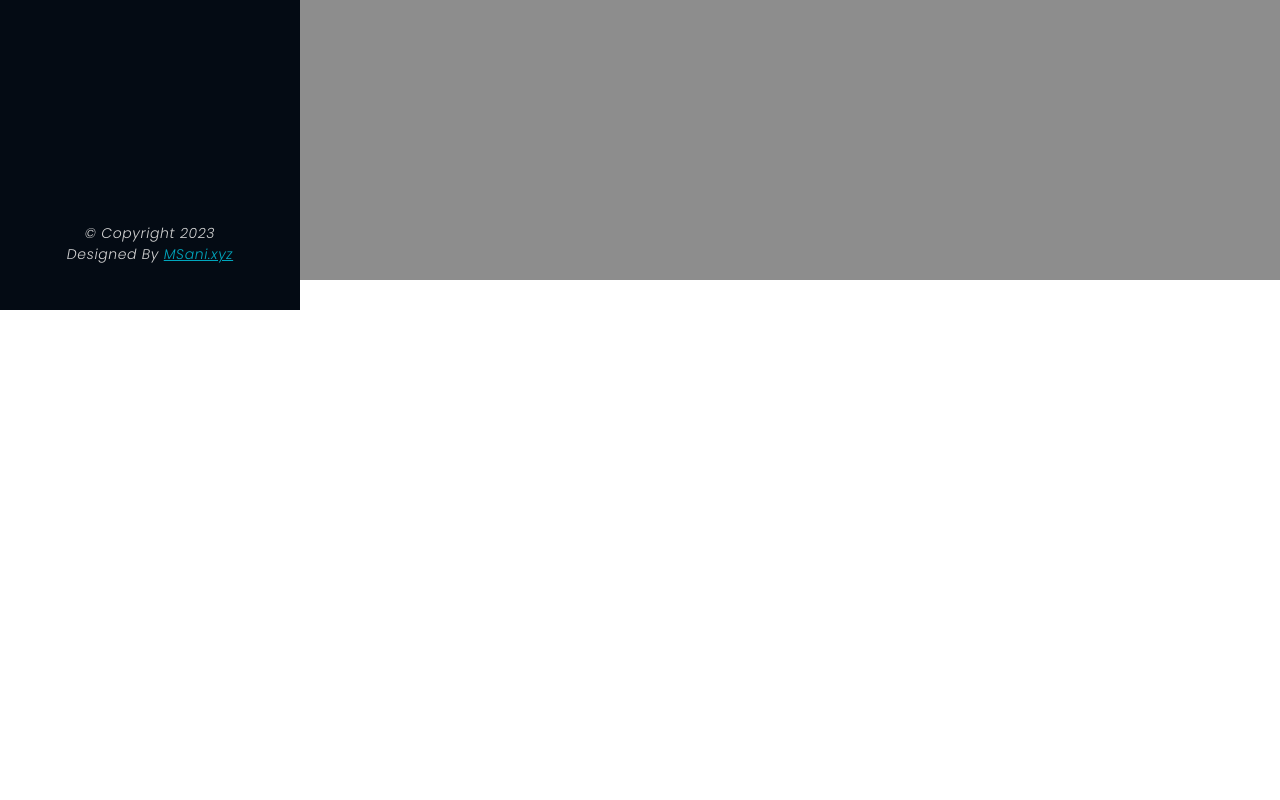
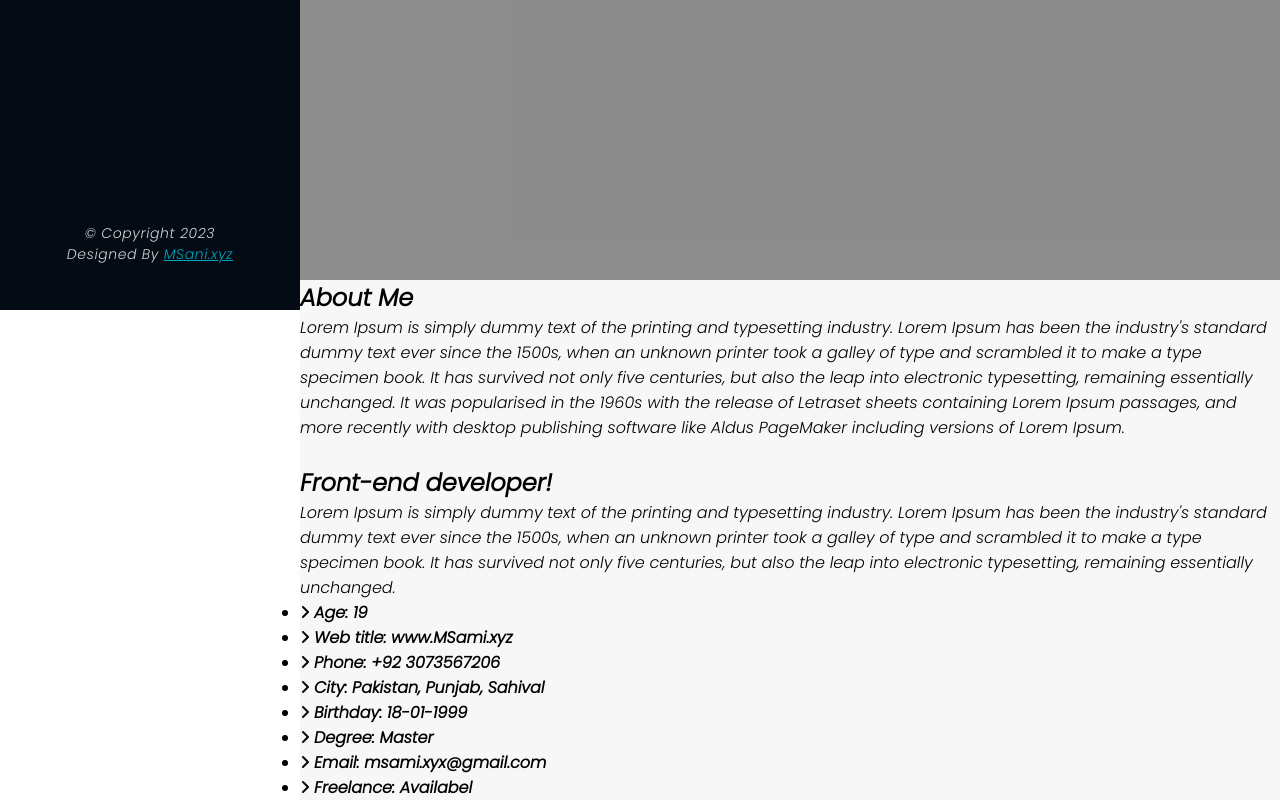
Before and after one commit to javierjuanJJ/Responsive-Personal-Portfolio-website-using-HTML-CSS-and-JavaScript2, a plain HTML site: page index.html in a window 1280 px wide. Shown: the part 520-1320 px from the top of the page. Before the commit the page ends 800 px from the top, so only its background shows below. Drawn offline with nearby package versions, Linux system fonts and the light colour scheme.

Commit message:
Commit 8

```diff
--- a/index.html
+++ b/index.html
@@ -91,6 +91,118 @@
         </div>
     </section>
     <!--  Home Section END  -->
+
+
+    <!--  ==== About Section START ====  -->
+
+    <section id="about">
+        <h1 class="sub-heading">About Me</h1>
+        <div class="divider">
+        </div>
+        <p>
+
+            Lorem Ipsum is simply dummy text of the printing
+            and typesetting industry. Lorem Ipsum has been
+            the industry's standard dummy text ever since
+            the 1500s, when an unknown printer took a galley
+            of type and scrambled it to make a type specimen
+            book. It has survived not only five centuries,
+            but also the leap into electronic typesetting,
+            remaining essentially unchanged.
+            It was popularised in the 1960s with the release
+            of Letraset sheets containing Lorem Ipsum passages,
+            and more recently with desktop publishing software
+            like Aldus PageMaker including versions of Lorem
+            Ipsum.
+
+        </p>
+
+
+        <div class="about-col">
+
+            <!--  img col -->
+
+            <div class="img-col">
+                <img src="" alt="">
+            </div>
+
+            <!--  information col -->
+
+            <div class="info-col">
+                <h2>Front-end developer!</h2>
+                <p>
+
+                    Lorem Ipsum is simply dummy text of the printing
+                    and typesetting industry. Lorem Ipsum has been
+                    the industry's standard dummy text ever since
+                    the 1500s, when an unknown printer took a galley
+                    of type and scrambled it to make a type specimen
+                    book. It has survived not only five centuries,
+                    but also the leap into electronic typesetting,
+                    remaining essentially unchanged.
+
+                </p>
+                <div class="icon-list-col">
+                    <!-- Left-side list -->
+                    <div class="icon-list">
+                        <ul>
+                            <li>
+                                <i class="fa-solid fa-angle-right">
+                                    <strong>Age: </strong> <span>19</span>
+                                </i>
+                            </li>
+                            <li>
+                                <i class="fa-solid fa-angle-right">
+                                    <strong>Web title: </strong> <span>www.MSami.xyz</span>
+                                </i>
+                            </li>
+                            <li>
+                                <i class="fa-solid fa-angle-right">
+                                    <strong>Phone: </strong> <span>+92 3073567206</span>
+                                </i>
+                            </li>
+                            <li>
+                                <i class="fa-solid fa-angle-right">
+                                    <strong>City: </strong> <span>Pakistan, Punjab, Sahival</span>
+                                </i>
+                            </li>
+                        </ul>
+                    </div>
+
+
+                    <!-- Right-side list -->
+                    <div class="icon-list">
+                        <ul>
+                            <li>
+                                <i class="fa-solid fa-angle-right">
+                                    <strong>Birthday: </strong> <span>18-01-1999</span>
+                                </i>
+                            </li>
+                            <li>
+                                <i class="fa-solid fa-angle-right">
+                                    <strong>Degree: </strong> <span>Master</span>
+                                </i>
+                            </li>
+                            <li>
+                                <i class="fa-solid fa-angle-right">
+                                    <strong>Email: </strong> <span>msami.xyx@gmail.com</span>
+                                </i>
+                            </li>
+                            <li>
+                                <i class="fa-solid fa-angle-right">
+                                    <strong>Freelance: </strong> <span>Availabel</span>
+                                </i>
+                            </li>
+                        </ul>
+                    </div>
+
+                </div>
+            </div>
+
+        </div>
+    </section>
+
+    <!--  ==== About Section END ====  -->
 </main>
 
 <!--  === JAVASCRIPT FILES ===  -->
```
